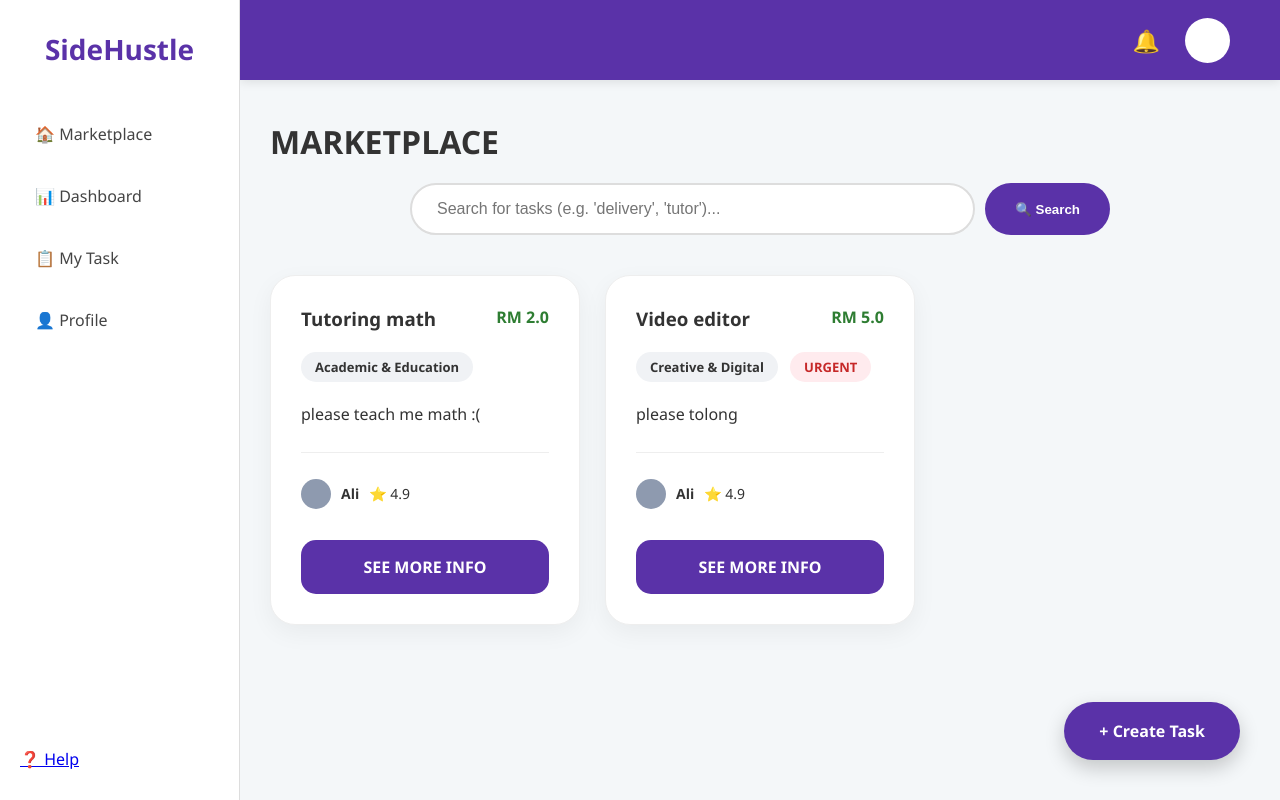
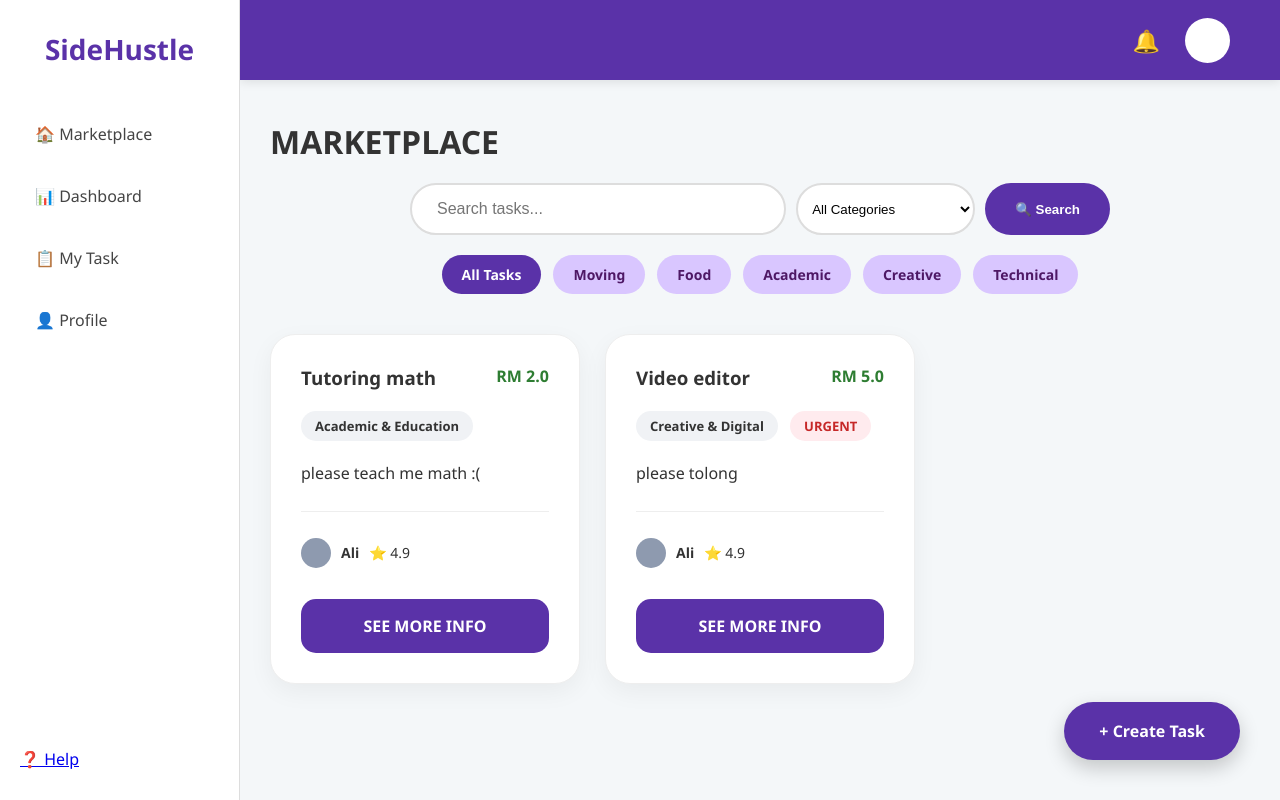
Before and after one commit to ZhiQi07/SideHustle, a Flask app: page /marketplace in a window 1280 px wide. Run offline with Flask 3, Linux system fonts and the light colour scheme; data comes from the database, SQL or seed files in the repository; both versions use the stored data as it was after the commit.

Commit message:
add category filter

```diff
--- a/app.py
+++ b/app.py
@@ -71,13 +71,17 @@ def signup():
 @app.route('/marketplace')
 def marketplace():
     query = request.args.get('q')
+    category = request.args.get('cat')
+
+    tasks_filter = Task.query
 
     if query:
-        all_tasks = Task.query.filter(
-            (Task.title.contains(query)) | (Task.description.contains(query))
-        ).all()
-    else:
-        all_tasks = Task.query.all()
+        tasks_filter = tasks_filter.filter((Task.title.contains(query)) | (Task.description.contains(query)))
+
+    if category:
+        tasks_filter = tasks_filter.filter(Task.category == category)
+
+    all_tasks = tasks_filter.all()
 
     #Search logged-in user exxist (LSC)
     current_user = None
--- a/static/style.css
+++ b/static/style.css
@@ -274,3 +274,44 @@ body {
     background: #452682;
     transform: scale(1.05);
 }
+
+/* Styling for the Dropdown next to Search */
+.nav-select {
+    padding: 10px;
+    border-radius: 30px;
+    border: 2px solid #ddd;
+    outline: none;
+    background: white;
+}
+
+/* Container for the Chips */
+.category-chips {
+    display: flex;
+    gap: 12px;
+    margin-top: 20px;
+    flex-wrap: wrap; /* Allows them to wrap to the next line on small screens */
+    justify-content: center;
+}
+
+/* Individual Chip Style */
+.chip {
+    text-decoration: none;
+    padding: 10px 20px;
+    border-radius: 25px;
+    background-color: #d9c6ff; /* Light purple like your image */
+    color: #4e1865;
+    font-weight: 600;
+    font-size: 14px;
+    transition: 0.3s;
+}
+
+/* When a chip is hovered */
+.chip:hover {
+    background-color: #d9c6ff;
+}
+
+/* The Active/Selected Chip */
+.chip.active {
+    background-color: #5a32a8; /* Bright blue like your image */
+    color: white;
+}
--- a/templates/marketplace.html
+++ b/templates/marketplace.html
@@ -36,9 +36,28 @@
 
             <div class="search-container">
                 <form action="{{ url_for('marketplace') }}" method="GET" class="search-form">
-                    <input type="text" name="q" placeholder="Search for tasks (e.g. 'delivery', 'tutor')..." value="{{ request.args.get('q', '') }}">
+                    <input type="text" name="q" placeholder="Search tasks..." value="{{ request.args.get('q', '') }}">
+
+                    <select name="cat" class="nav-select">
+                        <option value="">All Categories</option>
+                        <option value="Moving & Lifting" {% if request.args.get('cat') == 'Moving & Lifting' %}selected{% endif %}>Moving & Lifting</option>
+                        <option value="Food & Delivery" {% if request.args.get('cat') == 'Food & Delivery' %}selected{% endif %}>Food & Delivery</option>
+                        <option value="Academic & Education" {% if request.args.get('cat') == 'Academic & Education' %}selected{% endif %}>Academic & Education</option>
+                        <option value="Creative & Digital" {% if request.args.get('cat') == 'Creative & Digital' %}selected{% endif %}>Creative & Digital</option>
+                        <option value="Technical & IT" {% if request.args.get('cat') == 'Technical & IT' %}selected{% endif %}>Technical & IT</option>
+                    </select>
+
                     <button type="submit" class="btn-search">🔍 Search</button>
                 </form>
+
+                <div class="category-chips">
+                    <a href="{{ url_for('marketplace') }}" class="chip {% if not request.args.get('cat') %}active{% endif %}">All Tasks</a>
+                    <a href="{{ url_for('marketplace', cat='Moving & Lifting') }}" class="chip {% if request.args.get('cat') == 'Moving & Lifting' %}active{% endif %}">Moving</a>
+                    <a href="{{ url_for('marketplace', cat='Food & Delivery') }}" class="chip {% if request.args.get('cat') == 'Food & Delivery' %}active{% endif %}">Food</a>
+                    <a href="{{ url_for('marketplace', cat='Academic & Education') }}" class="chip {% if request.args.get('cat') == 'Academic & Education' %}active{% endif %}">Academic</a>
+                    <a href="{{ url_for('marketplace', cat='Creative & Digital') }}" class="chip {% if request.args.get('cat') == 'Creative & Digital' %}active{% endif %}">Creative</a>
+                    <a href="{{ url_for('marketplace', cat='Technical & IT') }}" class="chip {% if request.args.get('cat') == 'Technical & IT' %}active{% endif %}">Technical</a>
+                </div>
             </div>
 
                 <div class="task-grid">
--- a/templates/post_task.html
+++ b/templates/post_task.html
@@ -4,7 +4,7 @@
     <link rel="stylesheet" href="{{ url_for('static', filename='style.css') }}">
 </head>
 <body class="center-screen">
-    <a href="/" class="back-link">← Back to Marketplace</a>
+    <a href="/marketplace" class="back-link">← Back to Marketplace</a>
     <div class="form-card">
         <h2>CREATE NEW TASK</h2>
         <form method="POST">
```
Also changed, not shown: database.db.
